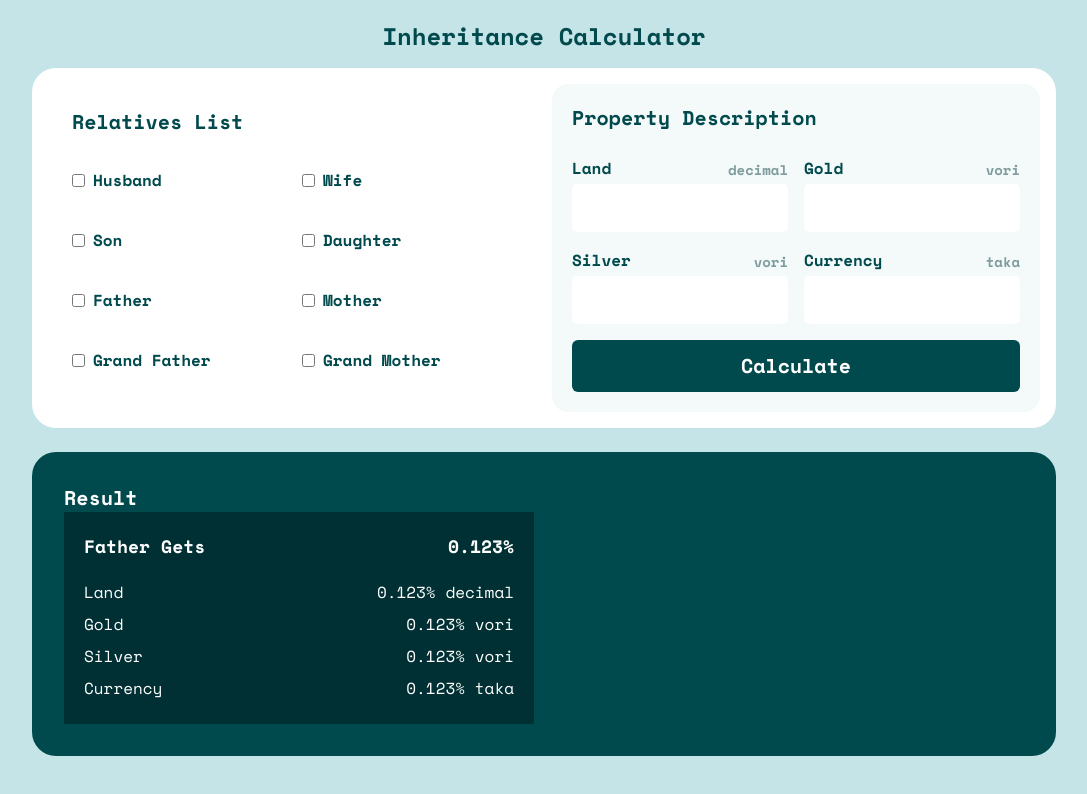
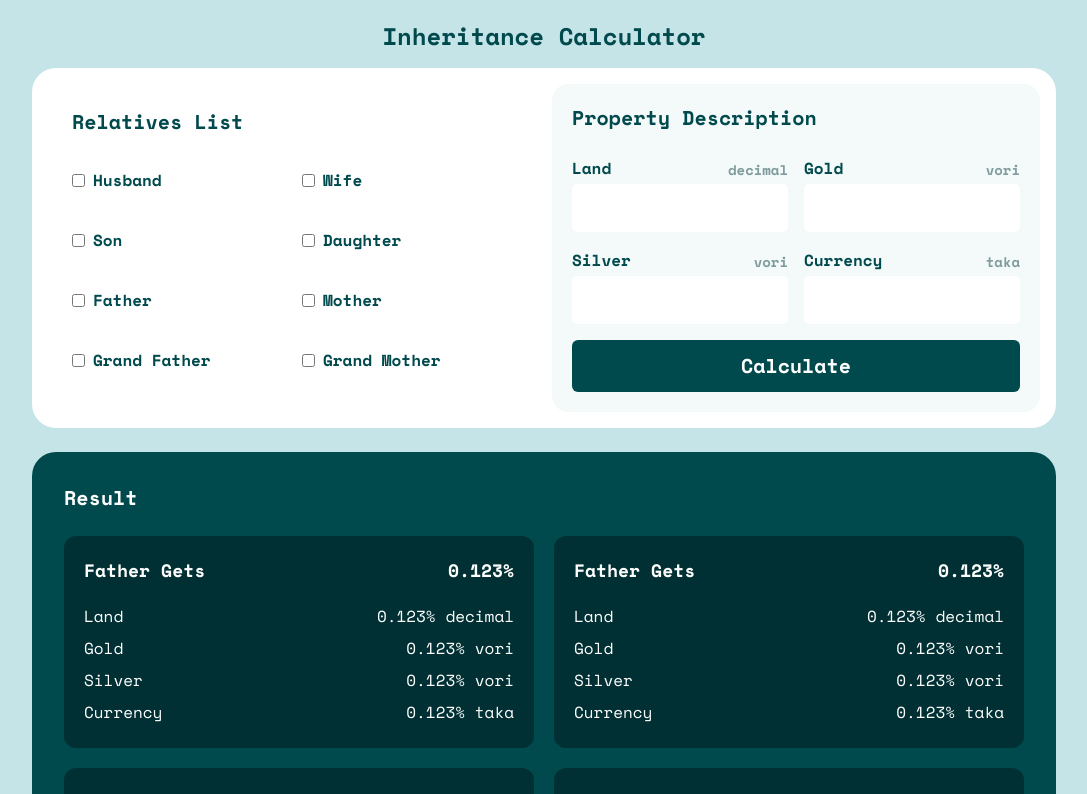
Before and after one commit to shaz1d/inheritence-calculator, a React (Vite) app: page / in a window 1280 px wide. Shown: the top 794 px of the page, without its empty margins (96-1183 px from the left). Built offline with nearby package versions, Linux system fonts and the light colour scheme.

Commit message:
feat: single result added

```diff
--- a/src/components/Result.tsx
+++ b/src/components/Result.tsx
@@ -8,7 +8,10 @@ const Result = ({ result }: Props) => {
   return (
     <div className="bg-pest-600 p-8 rounded-3xl text-white">
       <h2 className="text-xl">Result</h2>
-      <div className="grid grid-cols-2 gap-5">
+      <div className="grid grid-cols-2 gap-5 mt-6">
+        <SingleResult />
+        <SingleResult />
+        <SingleResult />
         <SingleResult />
       </div>
     </div>
--- a/src/components/SingleResult.tsx
+++ b/src/components/SingleResult.tsx
@@ -2,7 +2,7 @@ type Props = {};
 
 const SingleResult = (props: Props) => {
   return (
-    <div className="p-5 bg-pest-700">
+    <div className="p-5 bg-pest-700 rounded-xl">
       <div className="w-full flex justify-between items-center text-lg mb-4">
         <span>Father Gets</span> <span className="text-right">0.123%</span>
       </div>
```
